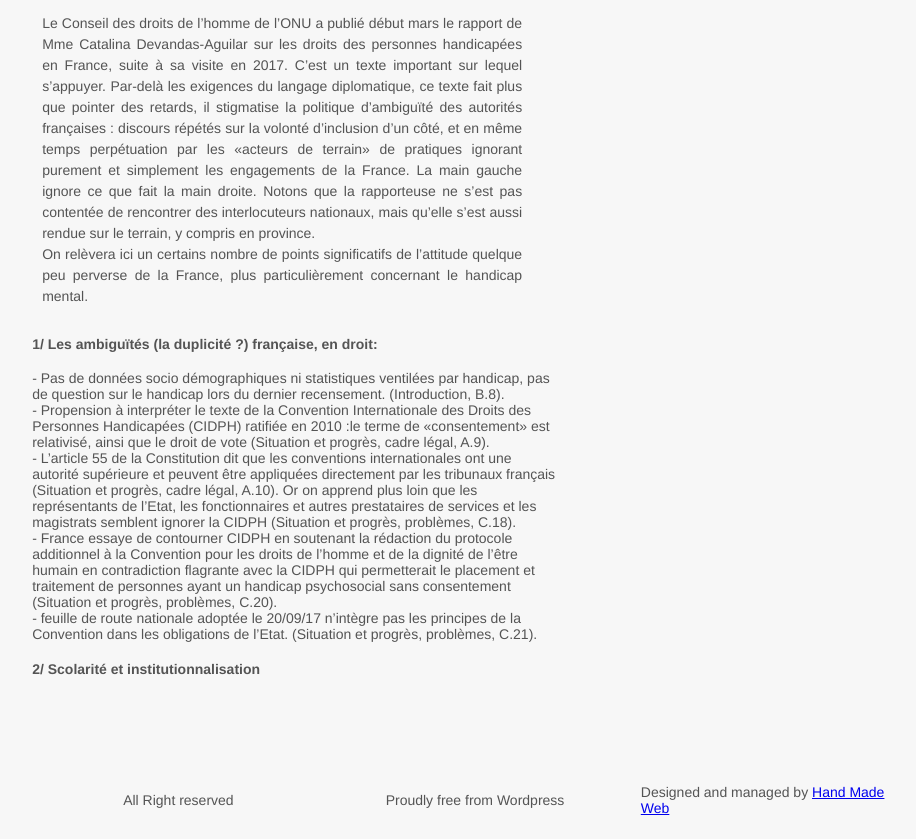
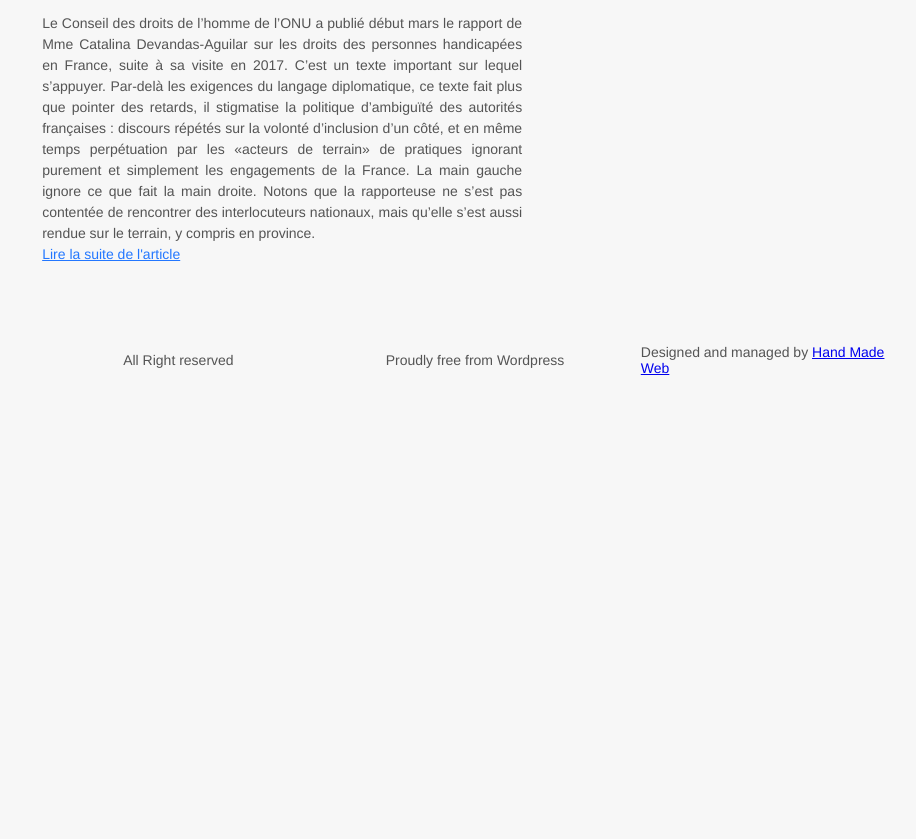
Before and after one commit to marypy/handicap, a plain HTML site: page index.html in a window 1280 px wide. Shown: the part 1445-2284 px from the top of the page, without its empty margins (165-1081 px from the left). After the commit the page ends 1844 px from the top, so only its background shows below. Drawn offline with nearby package versions, Linux system fonts and the light colour scheme; a script that the page names is missing.

Commit message:
Update index.html

```diff
--- a/index.html
+++ b/index.html
@@ -130,29 +130,9 @@ Notre action n'a aucun but lucrarif et n'est rénumérée par aucun fonds, priv
 	La main gauche ignore ce que fait la main droite. Notons que la rapporteuse ne s’est pas contentée de rencontrer des
 	interlocuteurs nationaux, mais qu’elle s’est aussi rendue sur le terrain, y compris en province.
 <br>
-	On relèvera ici un certains nombre de points significatifs de l’attitude quelque peu perverse de la France, plus
-	particulièrement concernant le handicap mental.
-<h4>1/ Les ambiguïtés (la duplicité ?) française, en droit:</h4>
-	- Pas de données socio démographiques ni statistiques ventilées par handicap, pas de question sur le handicap lors
-	du dernier recensement. (Introduction, B.8).
-<br>
-	- Propension à interpréter le texte de la Convention Internationale des Droits des Personnes Handicapées (CIDPH)
-	ratifiée en 2010 :le terme de «consentement» est relativisé, ainsi que le droit de vote (Situation et progrès,
-	cadre légal, A.9).
-<br>
-	- L’article 55 de la Constitution dit que les conventions internationales ont une autorité supérieure et peuvent
-	être appliquées directement par les tribunaux français (Situation et progrès, cadre légal, A.10). Or on apprend
-	plus loin que les représentants de l’Etat, les fonctionnaires et autres prestataires de services et les magistrats semblent
-	ignorer la CIDPH (Situation et progrès, problèmes, C.18).
-<br>
-	- France essaye de contourner CIDPH en soutenant la rédaction du protocole additionnel à la Convention pour les
-	droits de l’homme et de la dignité de l’être humain en contradiction flagrante avec la CIDPH qui permetterait
-	le placement et traitement de personnes ayant un handicap psychosocial sans consentement (Situation et progrès,
-	problèmes, C.20).
-<br>
-	- feuille de route nationale adoptée le 20/09/17 n’intègre pas les principes de la Convention dans les
-	obligations de l’Etat. (Situation et progrès, problèmes, C.21).
-		    <h4>2/ Scolarité et institutionnalisation </h4>
+
+
+		<a href = "getthoisation.html"> Lire la suite de l'article</a>
 	</p>
         </div>
         </div>
```
